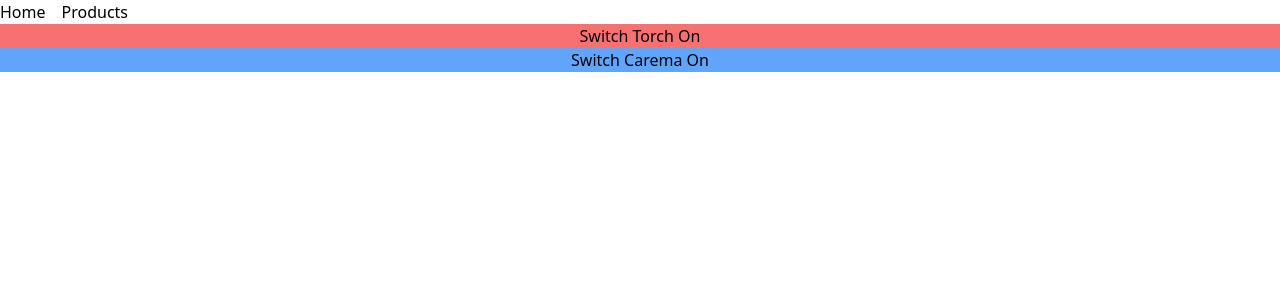
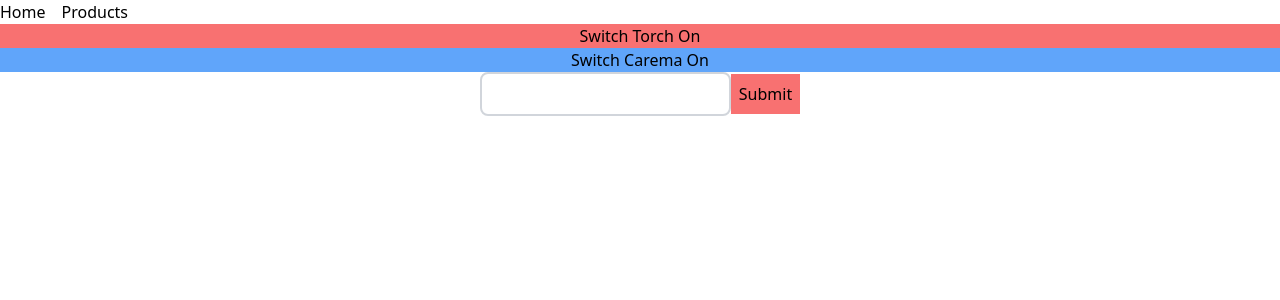
Before and after one commit to Medi-Track/MediTrack, a React (Create React App) app in the folder client/: page / in a window 1280 px wide. Shown: the top 300 px of the page. Built offline with nearby package versions, Linux system fonts and the light colour scheme.

Commit message:
some changes codescanner

```diff
--- a/client/src/components/CodeScanner.tsx
+++ b/client/src/components/CodeScanner.tsx
@@ -16,10 +16,25 @@ function CodeScanner() {
 	const [show, setShow] = useState(false);
 
 	useEffect(() => {
-		console.log("data", data);
+		if (!products) {
+			console.log("products", products);
+		}
+		console.log("data in use effect", data);
 	}, [data]);
 
-	console.log("products", products);
+	const [input, setInput] = useState("");
+	const handleSubmit = (e: React.FormEvent<HTMLFormElement>) => {
+		e.preventDefault();
+		const item: Product[] = products.filter(
+			(product) => product?.uniq_id === input
+		);
+		if (item) {
+			alert("data found");
+			setData([...data, ...item]);
+		} else {
+			alert("No Item Found");
+		}
+	};
 
 	return (
 		<>
@@ -40,7 +55,6 @@ function CodeScanner() {
 									console.log(item);
 									alert("data found");
 									setData([...data, ...item]);
-									console.log(data);
 								} else {
 									alert("No Item Found");
 								}
@@ -65,6 +79,17 @@ function CodeScanner() {
 				<button className="bg-blue-400" onClick={() => setShow(!show)}>
 					Switch Carema {show ? "Off" : "On"}
 				</button>
+				<div>
+					<form onSubmit={handleSubmit}>
+						<input
+							className="p-2 border-2 border-gray-300 rounded-lg"
+							value={input}
+							onChange={(e) => setInput(e.target.value)}
+							type="text"
+						/>
+						<button className="p-2 bg-red-400">Submit</button>
+					</form>
+				</div>
 			</div>
 		</>
 	);
```
Also changed, not shown: 1 other file (tests, documents, lock files or other folders).
